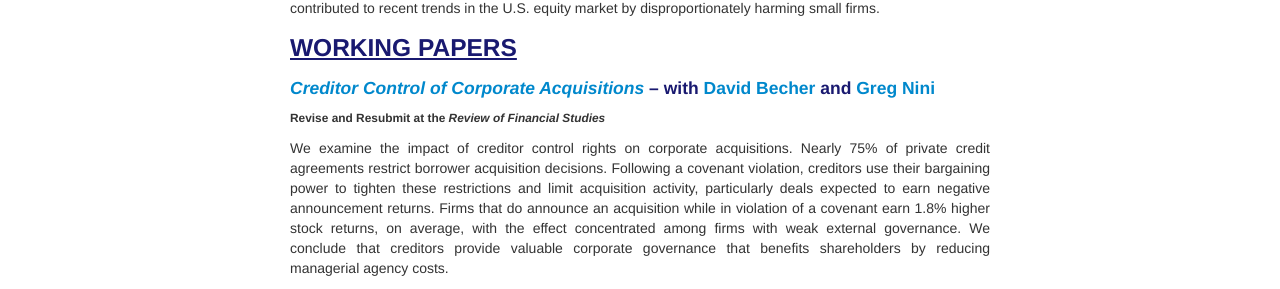
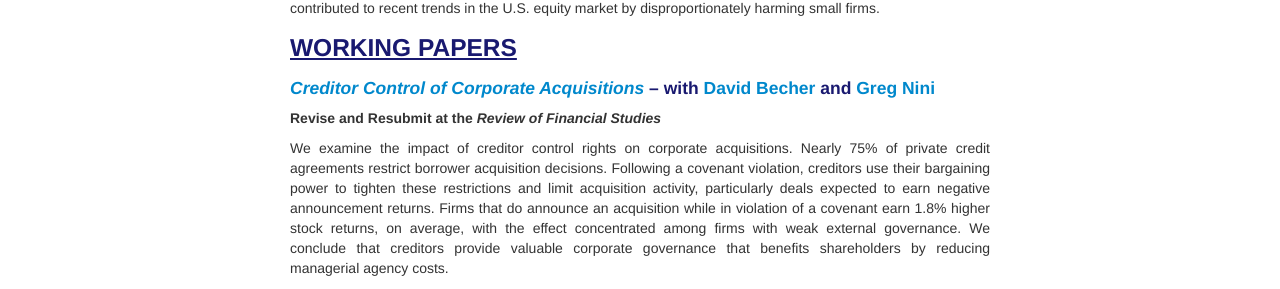
Before and after one commit to ThomasPGriffin/thomaspgriffin.github.io, a Jekyll site: the page built from pages/research.md, in a window 1280 px wide. Shown: the part 344-633 px from the top of the page. Built offline with Jekyll 4.4.1, drawn with Linux system fonts in a browser that asks for light colours.

```diff
--- a/pages/research.md
+++ b/pages/research.md
@@ -14,7 +14,7 @@ I show that a tariff policy change that increased trade with China led to a decl
 ### <u>WORKING PAPERS<u>
 
 #### *[Creditor Control of Corporate Acquisitions]({{ BASE_PATH}}/pages/bgn_20181120.pdf)* – with <a href="https://www.lebow.drexel.edu/people/davidbecher">David Becher</a> and <a href="https://sites.google.com/view/gregnini/home">Greg Nini</a>
-###### Revise and Resubmit at the *Review of Financial Studies*
+##### Revise and Resubmit at the *Review of Financial Studies*
 <div align="justify">
 We examine the impact of creditor control rights on corporate acquisitions. Nearly 75% of private credit
 agreements restrict borrower acquisition decisions. Following a covenant violation, creditors use their
```
